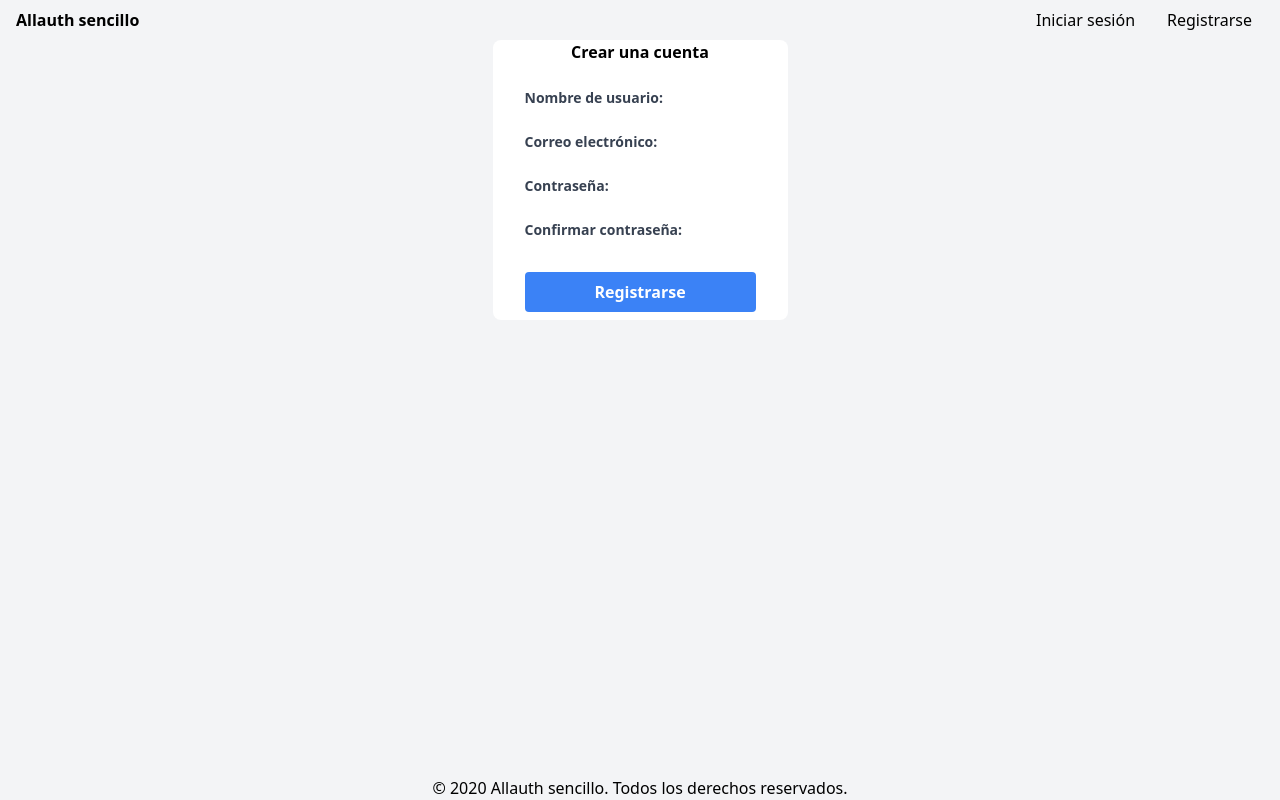
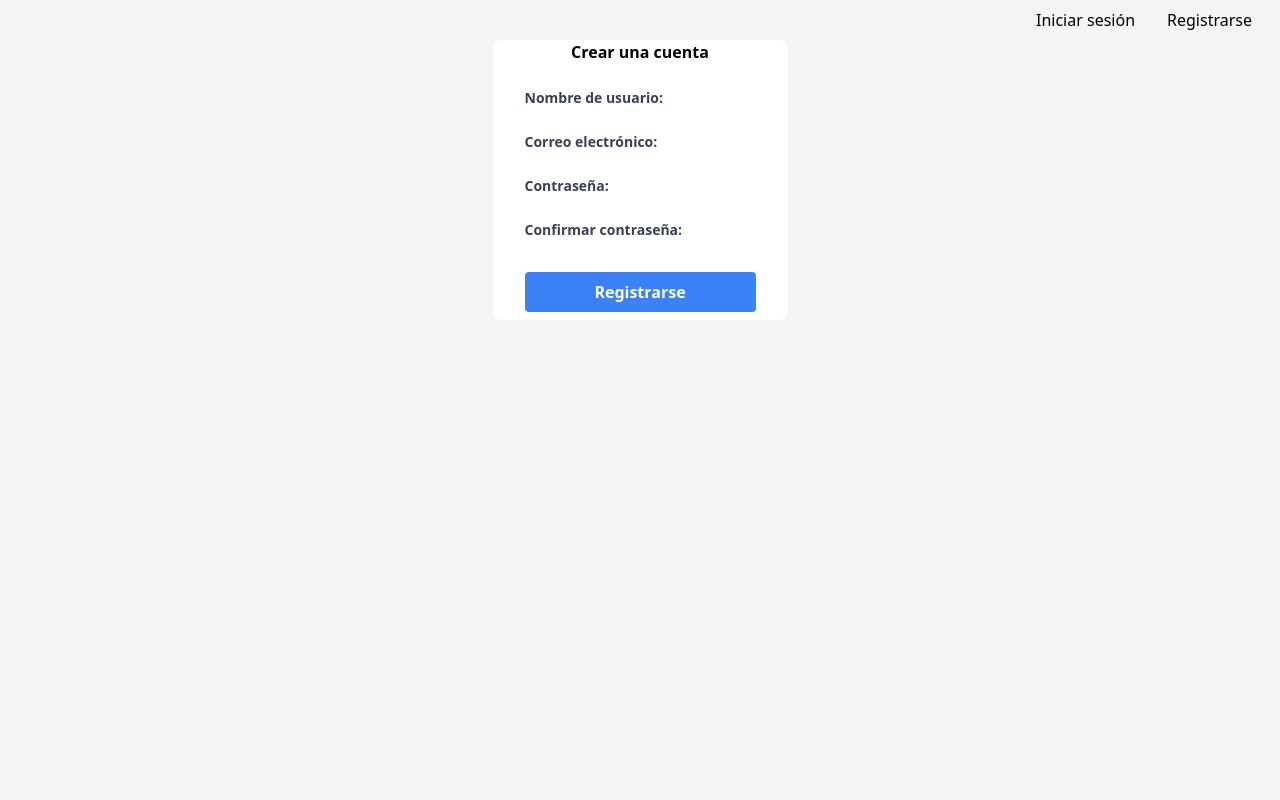
Before and after one commit to jahircastillo16/Allauth-Django, a Django app: template django_allauth/templates/account/signup.html in a window 1280 px wide. Run offline with Django 3.2, Linux system fonts and the light colour scheme; the template is opened without the code that fills it: most values are stand-ins (such as "Sample title", 1, 10 or a date in 2020); form fields are guessed from the names that the template uses; some libraries are stand-ins or nearby versions.

Commit message:
ultimos cambios

```diff
--- a/django_allauth/templates/base.html
+++ b/django_allauth/templates/base.html
@@ -4,7 +4,7 @@
 <head>
     <meta charset="UTF-8">
     <meta name="viewport" content="width=device-width, initial-scale=1.0">
-    <title>{% block title %}Allauth sencillo{% endblock %}</title>
+    <title>{% block title %}Allauth{% endblock %}</title>
     <!-- Incluye el CSS compilado de Tailwind -->
     <link href="{% static 'css/output.css' %}" rel="stylesheet">
     <style>
@@ -25,7 +25,6 @@
     <nav class="bg-blue-600 shadow-lg">
         <div class="container mx-auto px-4 py-4 flex justify-between items-center">
             <div class="text-black font-bold text-xl">
-                Allauth sencillo
             </div>
             <ul class="flex space-x-8">
                 <li>
@@ -52,7 +51,6 @@
 
     <footer class="bg-gray-800 text-black py-4 mt-8">
         <div class="container mx-auto text-center">
-            &copy; {{ current_year }} Allauth sencillo. Todos los derechos reservados.
         </div>
     </footer>
 
```
Also changed, not shown: django_allauth/db.sqlite3.
